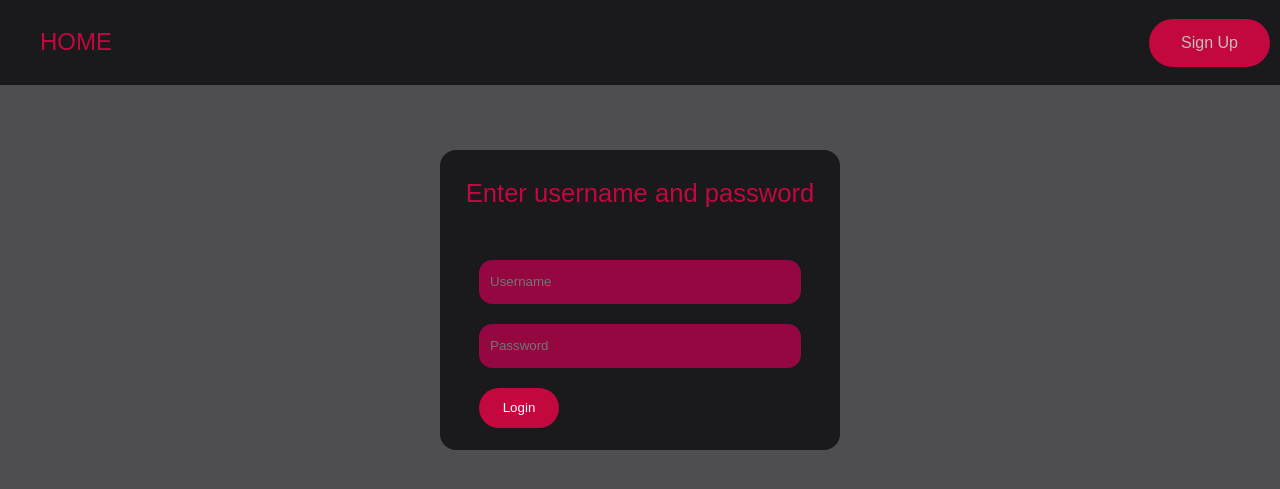
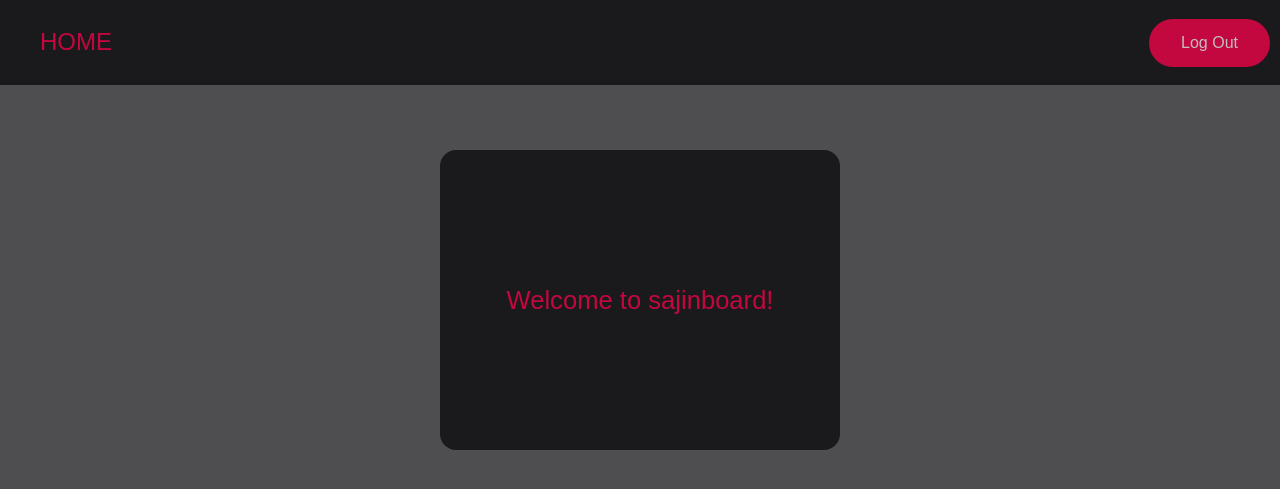
Before and after one commit to oskrsjlnd/imageboard, a Flask app: page / in a window 1280 px wide. Shown: the top 489 px of the page. Run offline with Flask 2, Linux system fonts and the light colour scheme; the visitor is signed in with stand-in values (Sample User, id 1).

Commit message:
login method name changed in repo

```diff
--- a/app.py
+++ b/app.py
@@ -8,5 +8,6 @@ app.config['SECRET_KEY'] = os.urandom(24).hex()
 app.config['SQLALCHEMY_DATABASE_URI'] = f"postgresql:///{user}"
 app.config['SQLALCHEMY_TRACK_MODIFICATIONS'] = False
 app.config['DEBUG'] = True
+app.config['SQLALCHEMY_ECHO'] = True
 
 import routes
--- a/routes.py
+++ b/routes.py
@@ -14,7 +14,7 @@ def login():
         and "password" in request.form):
         username = request.form["username"]
         password = request.form["password"]
-        if db.login_validation(username, password):
+        if db.login(username, password):
             return redirect("/")
 
     msg = "Wrong username or password"
@@ -34,7 +34,7 @@ def create_acc():
         msg = create_acc_validation(username, email, password, repeat_pw)
         if (msg == "User successfully created"):
             db.new_user(username, password, email)
-            return render_template("index.html")
+            return redirect("/")
         else:
             return render_template("create_acc.html", msg = msg)
     else:
@@ -47,13 +47,14 @@ def log_out():
     return redirect("/")
 
 def create_acc_validation(username, email, password, repeat_pw):
-    if password != repeat_pw:
-        return "Passwords do not match"
-    if len(username) < 6 or len(username) > 20:
-        return "Username must be between 6 and 20 characters"
-    if len(password) < 8 or len(password) > 20:
-        return "Password must be between 8 and 20 characters"
-    if not re.match("[^@]+@[^@]+\.[^@]+", email):
-        return "Invalid email address"
-    return "User succesfully created"
-    #
+    msg = "Password must be between 8 and 20 characters\n\
+        Passwords must match\n\
+        Username must be between 6 and 20 characters\n\
+        Email address must be valid"
+    if (password != repeat_pw
+        or len(username) < 6 or len(username) > 20
+        or len(password) < 8 or len(password) > 20
+        or not re.match("[^@]+@[^@]+\.[^@]+", email)):
+        return msg
+    msg = "User succesfully created"
+    return msg
--- a/templates/index.html
+++ b/templates/index.html
@@ -8,7 +8,7 @@
 {% endblock %}
 
 {% block header %}
-{% if session.username %}
+{% if session.user_id %}
     <ul class="navbuttons">
         <li><a href="{{url_for('log_out')}}"><button>Log Out</button></a></li>
     </ul>
@@ -20,7 +20,7 @@
 {% endblock %}
 
 {% block content %}
-{% if session.username %}
+{% if session.user_id %}
     <div class="form_container">
         <h1 class="header_1">Welcome to sajinboard!</h1>
     </div>
```
